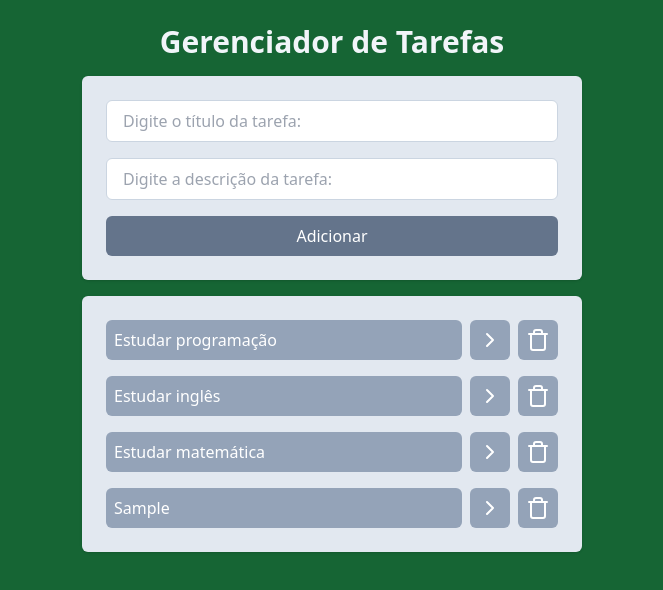
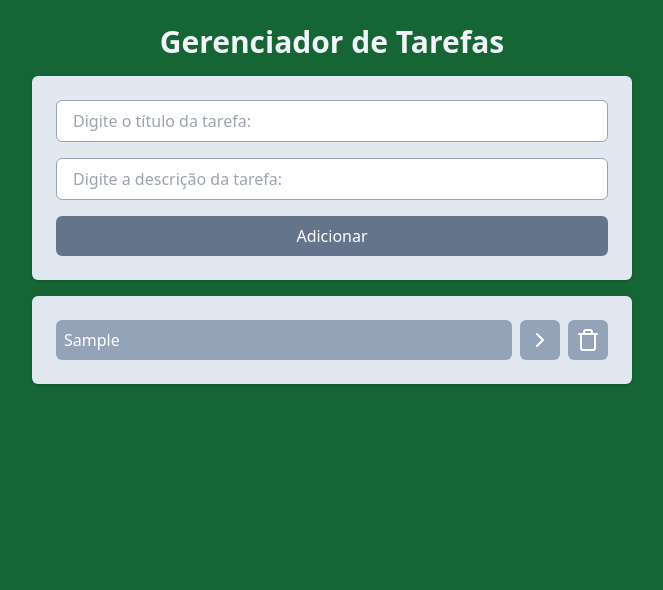
Before and after one commit to SamuelloranD/gerenciador-de-tarefas-react, a React (Vite) app: page / in a window 1280 px wide. Both pictures are taken after typing "Sample", "Sample" into the empty fields and a click on the button "Adicionar". Shown: the top 590 px of the page, without its empty margins (308-971 px from the left). Built offline with nearby package versions, Linux system fonts and the light colour scheme.

Commit message:
Finalizado

```diff
--- a/index.html
+++ b/index.html
@@ -1,5 +1,5 @@
 <!doctype html>
-<html lang="en">
+<html lang="pt-br">
   <head>
     <meta charset="UTF-8" />
     <link rel="icon" type="image/svg+xml" href="/vite.svg" />
--- a/src/App.jsx
+++ b/src/App.jsx
@@ -1,29 +1,37 @@
-import { useState } from "react";
+import { useEffect, useState } from "react";
 import Tasks from "./components/Tasks";
 import AddTask from "./components/AddTask";
 import {v4} from 'uuid'
+import Title from "./components/Title";
 
 function App() {
 
-  const [tasks, setTasks] = useState([
-    {
-      id: 1,
-      title: "Estudar programação",
-      description: "Estudar programação para se tornar um desenvolvedor full stack",
-      isCompleted: false,
-    },
-    {
-      id: 2,
-      title: "Estudar inglês",
-      description: "Estudar inglês para se tornar fluente",
-      isCompleted: false,
-    },
-    {
-      id: 3,
-      title: "Estudar matemática",
-      description: "Estudar matemática para se tornar um desenvolvedor full stack",
-      isCompleted: false,
-  }])
+  const [tasks, setTasks] = useState
+    (JSON.parse(localStorage.getItem("tasks")) || []
+  );
+
+  useEffect(() => {
+    localStorage.setItem("tasks", JSON.stringify(tasks))
+  }, [tasks])
+
+  useEffect(() => {
+    const fetchTasks = async () => {
+      // CHAMAR A API
+      const response = await fetch(
+        "https://jsonplaceholder.typicode.com/todos?_limit=10",
+        {
+          method: 'GET'
+        }
+      );
+      // PEGAR OS DADOS QUE ELA RETORNA
+      const data = await response.json()
+
+      //ARMAZENAR/PERSISTIR ESSES DADOS NO STATE
+      setTasks(data)
+    }
+    // fetchTasks();
+
+  }, [])
 
   function onTaskClick(taskId) {
     const newTasks = tasks.map(task => {
@@ -53,8 +61,10 @@ function App() {
 
   return (
     <div className="w-screen h-screen bg-green-800 flex justify-center p-6">
-      <div className="w-[500px] space-y-4">
-        <h1 className="text-3xl text-slate-100 font-bold text-center">Gerenciador de Tarefas</h1>
+      <div className="w-[600px] space-y-4">
+        <Title>
+          Gerenciador de Tarefas
+        </Title>
         <AddTask onAddTaskSubmit={onAddTaskSubmit}/>
         <Tasks tasks = {tasks} onTaskClick={onTaskClick} onDeleteTaskClick={onDeleteTaskClick}/>
       </div>
--- a/src/components/AddTask.jsx
+++ b/src/components/AddTask.jsx
@@ -1,4 +1,5 @@
 import { useState } from "react";
+import Input from "./Input";
 
 function AddTask({onAddTaskSubmit}) {
 
@@ -7,12 +8,18 @@ function AddTask({onAddTaskSubmit}) {
 
     return (
         <div className="space-y-4 p-6 bg-slate-200 rounded-md shadow flex flex-col">
-            <input type="text" placeholder="Digite o título da tarefa: " className="border border-slate-300 outline-slate-400 px-4 py-2 rounded-md" value={title}
-            onChange={(event) => setTitle(event.target.value)}
+            <Input
+                type="text"
+                placeholder="Digite o título da tarefa: "
+                value={title}
+                onChange={(event) => setTitle(event.target.value)}
             />
 
-            <input type="text" placeholder="Digite a descrição da tarefa: " className="border border-slate-300 outline-slate-400 px-4 py-2 rounded-md" value={description}
-            onChange={(event) => setDescription(event.target.value)}
+            <Input
+                type="text"
+                placeholder="Digite a descrição da tarefa: "
+                value={description}
+                onChange={(event) => setDescription(event.target.value)}
             />
 
             <button
--- /dev/null
+++ b/src/components/Button.jsx
@@ -0,0 +1,12 @@
+function Button(props) {
+
+    return (
+        <button
+        {...props}
+            className="bg-slate-400 p-2 rounded-md text-white">
+            {props.children}
+        </button>
+    )
+}
+
+export default Button;
--- /dev/null
+++ b/src/components/Input.jsx
@@ -0,0 +1,12 @@
+function Input(props) {
+    return (
+        <input
+            className="border border-slate-400 outline-slate-400 px-4 py-2 rounded-md"
+
+            // PEGA TUDO QUE VAI VIR DE PROPS (TYPE, PLACEHOLDER, TITLE, VALUE)
+            {...props}
+        />
+    );
+}
+
+export default Input;
--- a/src/components/Tasks.jsx
+++ b/src/components/Tasks.jsx
@@ -1,5 +1,6 @@
 import { Backpack, ChevronRightIcon, TrashIcon } from "lucide-react";
 import { useNavigate } from "react-router-dom";
+import Button from "./Button";
 
 function Tasks({tasks, onTaskClick, onDeleteTaskClick}) {
 
@@ -21,13 +22,13 @@ function Tasks({tasks, onTaskClick, onDeleteTaskClick}) {
                         {task.title}
                     </button>
 
-                    <button onClick={() => onSeeDetailsClick(task)} className="bg-slate-400 p-2 rounded-md text-white">
+                    <Button onClick={() => onSeeDetailsClick(task)}>
                         <ChevronRightIcon />
-                    </button>
+                    </Button>
 
-                    <button onClick={() => onDeleteTaskClick(task.id)} className="bg-slate-400 p-2 rounded-md text-white">
+                    <Button onClick={() => onDeleteTaskClick(task.id)}>
                         <TrashIcon />
-                    </button>
+                    </Button>
 
                 </li>
             ))}
--- /dev/null
+++ b/src/components/Title.jsx
@@ -0,0 +1,10 @@
+function Title(props) {
+    return (
+        <h1
+        className="text-3xl text-slate-100 font-bold text-center">
+            {props.children}
+        </h1>
+    )
+}
+
+export default Title;
--- a/src/pages/TaskPage.jsx
+++ b/src/pages/TaskPage.jsx
@@ -1,5 +1,6 @@
 import { ChevronLeftIcon } from "lucide-react";
 import { useNavigate, useSearchParams } from "react-router-dom"
+import Title from "../components/Title";
 
 function TaskPage() {
 
@@ -19,8 +20,9 @@ function TaskPage() {
                     <button onClick={onBackClick} className="absolute left-0 top-0 bottom-0 text-slate-100">
                         <ChevronLeftIcon />
                     </button>
-                    <h1 className="text-3xl text-slate-100 font-bold text-center">Detalhes da tarefa
-                    </h1>
+                    <Title>
+                        Detalhes da tarefa
+                    </Title>
                 </div>
 
 
```
